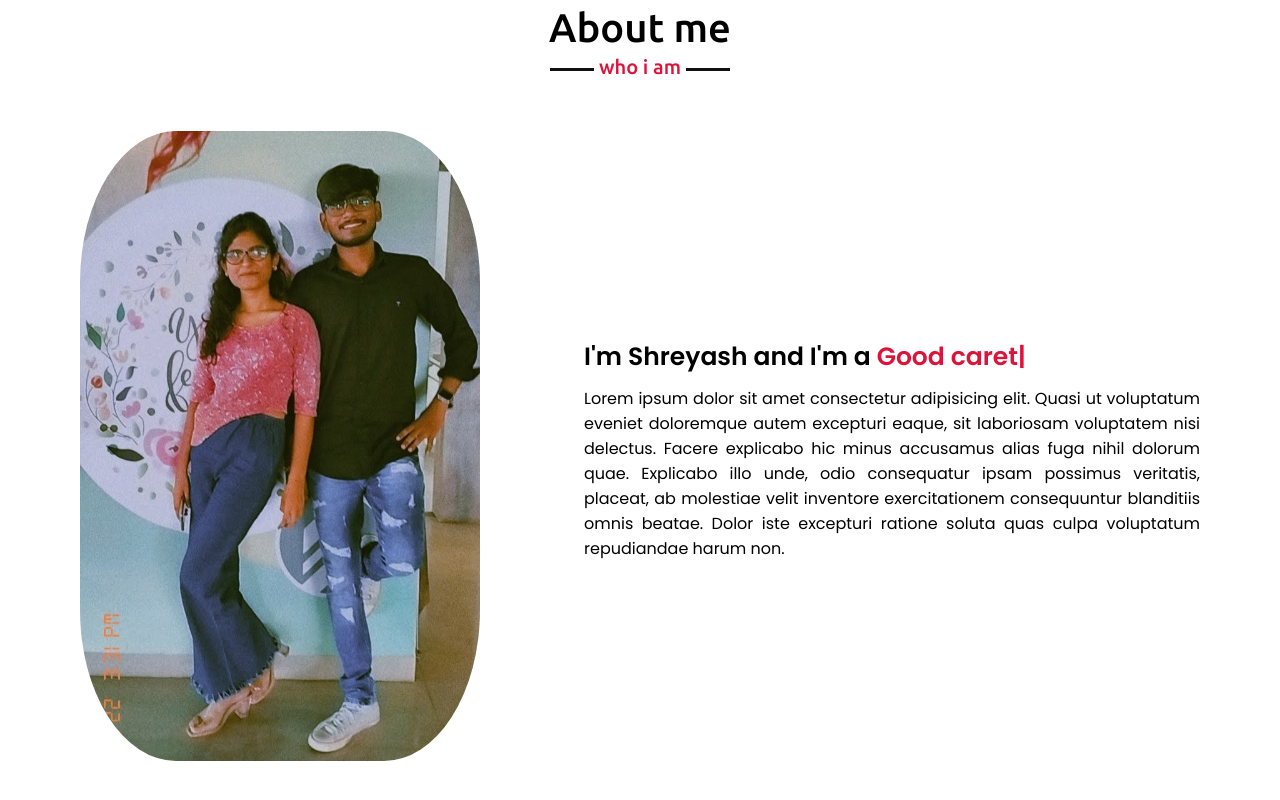
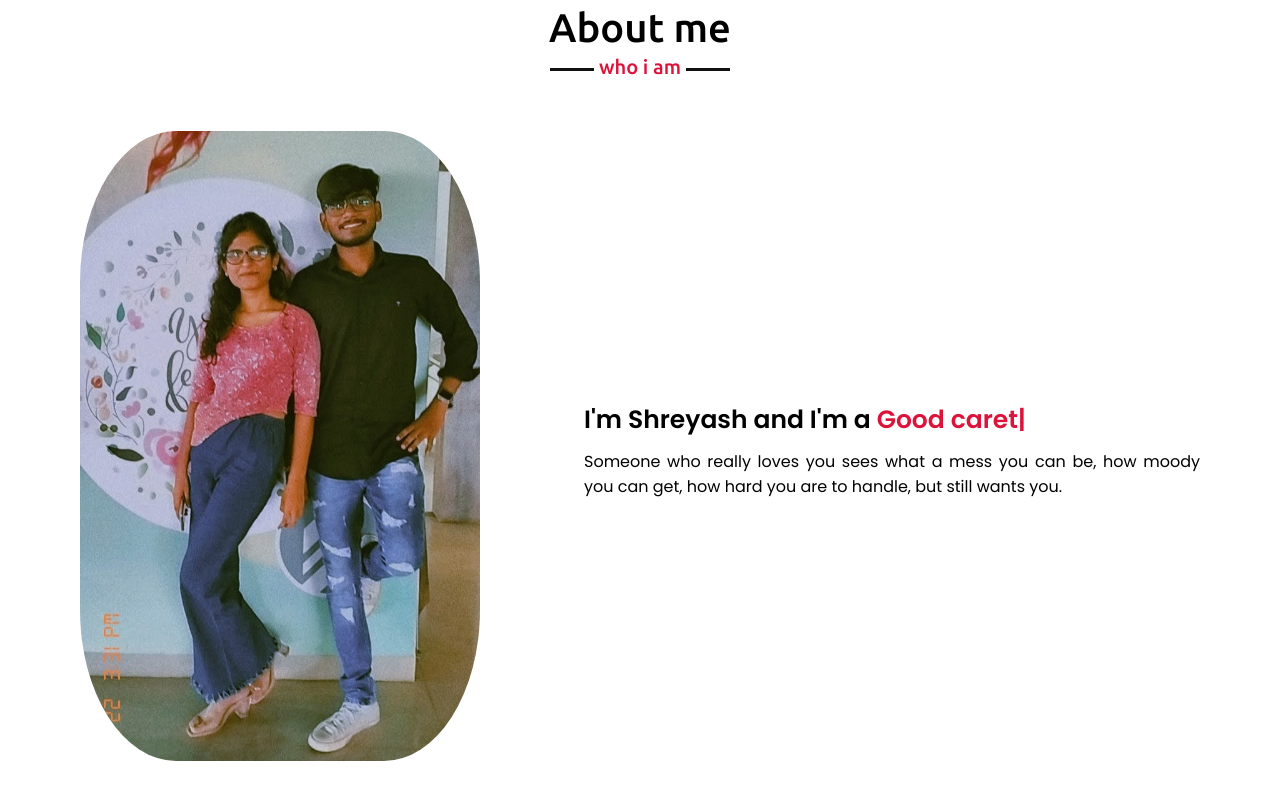
Before and after one commit to shreyashd01/vruttika.github.io, a plain HTML site: page index.html in a window 1280 px wide. Shown: the part 895-1695 px from the top of the page. Drawn offline with nearby package versions, Linux system fonts and the light colour scheme.

Commit message:
Update index.html

```diff
--- a/index.html
+++ b/index.html
@@ -53,7 +53,7 @@
                 </div>
                 <div class="column right">
                     <div class="text">I'm Shreyash and I'm a <span class="typing-2"></span></div>
-                    <p>Lorem ipsum dolor sit amet consectetur adipisicing elit. Quasi ut voluptatum eveniet doloremque autem excepturi eaque, sit laboriosam voluptatem nisi delectus. Facere explicabo hic minus accusamus alias fuga nihil dolorum quae. Explicabo illo unde, odio consequatur ipsam possimus veritatis, placeat, ab molestiae velit inventore exercitationem consequuntur blanditiis omnis beatae. Dolor iste excepturi ratione soluta quas culpa voluptatum repudiandae harum non.</p>
+                    <p>Someone who really loves you sees what a mess you can be, how moody you can get, how hard you are to handle, but still wants you.</p>
 
                 </div>
             </div>
```
